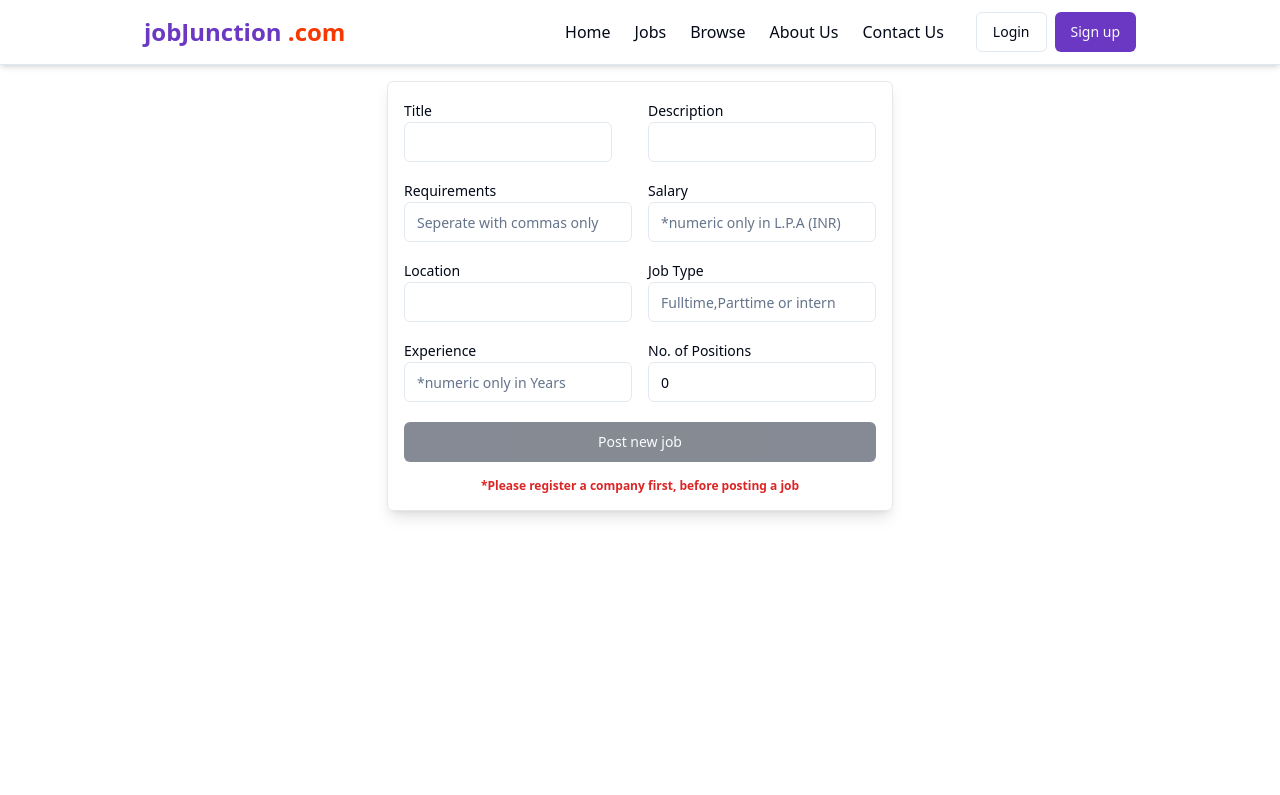
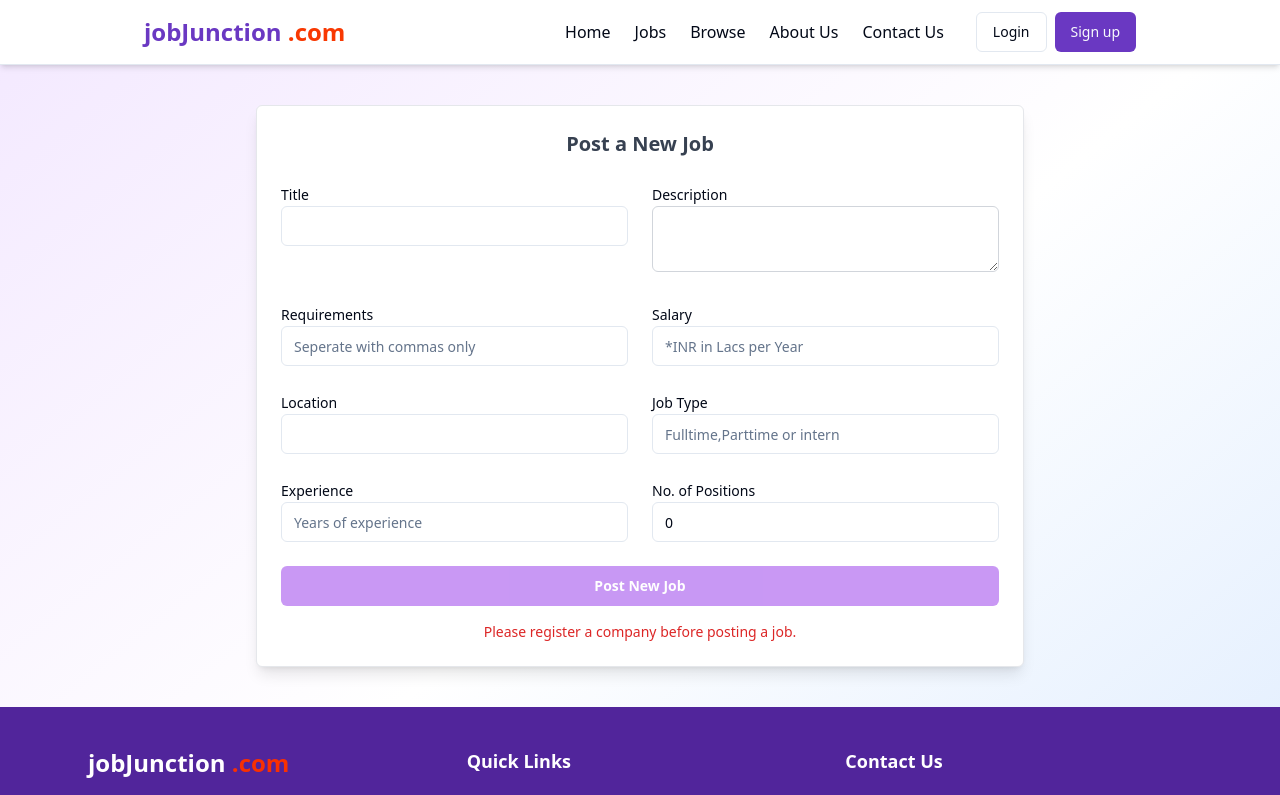
Before and after one commit to Mr-shubham1/mern-job, a React (Vite) app in the folder frontend/: page /admin/jobs/create in a window 1280 px wide. Shown: the top 795 px of the page. Built offline with nearby package versions, Linux system fonts and the light colour scheme.

Commit message:
3rd commit on 29/12/2024

```diff
--- a/frontend/src/components/admin/Postjobs.jsx
+++ b/frontend/src/components/admin/Postjobs.jsx
@@ -18,8 +18,9 @@ import { JOB_END_POINT } from "@/utils/constant";
 import { toast } from "sonner";
 import { useNavigate } from "react-router-dom";
 import { Loader2 } from "lucide-react";
+import Footer from "../Footer";
 
-const companyArray = [];
+// const companyArray = [];
 
 const Postjobs = () => {
   const [input, setInput] = useState({
@@ -36,27 +37,26 @@ const Postjobs = () => {
   const [loading, setLoading] = useState(false);
   const navigate = useNavigate();
   const companies = useSelector((store) => store.company.allCompany);
-  // console.log(companies);
+
   const changeEventHandler = (e) => {
     setInput({
       ...input,
       [e.target.name]: e.target.value,
     });
   };
+
   const selecteventHndler = (value) => {
     const selectedCompany = companies.find((company) => {
       return company.name.toLowerCase() === value;
     });
-    // console.log(selectedCompany._id);
     setInput({
       ...input,
       companyId: selectedCompany._id,
     });
-    // console.log(input);
   };
+
   const submitHandler = async (e) => {
     e.preventDefault();
-    // console.log(input);
     try {
       setLoading(true);
       const res = await axios.post(`${JOB_END_POINT}/post`, input, {
@@ -65,8 +65,6 @@ const Postjobs = () => {
         },
         withCredentials: true,
       });
-      // console.log(res);
-
       if (res.data.success) {
         toast.success(res.data.message);
         setLoading(false);
@@ -79,15 +77,41 @@ const Postjobs = () => {
       setLoading(false);
     }
   };
+
   return (
-    <div>
+    <div className="bg-gradient-to-br from-purple-100 via-white to-blue-100">
       <Navbar />
-      <div className="  flex items-center justify-center  my-4">
+      <div className="flex items-center justify-center my-10 px-4 ">
         <form
           onSubmit={submitHandler}
-          className=" max-w-5xl p-4 border border-gray-200 shadow-lg rounded-md"
+          className="max-w-3xl w-full p-6 bg-white border border-gray-200 shadow-lg rounded-md"
         >
-          <div className="grid grid-cols-2 gap-4 ">
+          <h1 className="text-xl font-bold mb-6 text-gray-700 text-center">
+            Post a New Job
+          </h1>
+          <div className="grid grid-cols-1 sm:grid-cols-2 gap-6">
+          {companies.length !== 0 && (
+              <div className="col-span-1 sm:col-span-2">
+                <Label>Company <span className="text-red-800 text-lg">*</span> </Label>
+                <Select onValueChange={selecteventHndler}>
+                  <SelectTrigger className="w-full mt-2">
+                    <SelectValue placeholder="Select a Company" />
+                  </SelectTrigger>
+                  <SelectContent>
+                    <SelectGroup>
+                      {companies.map((company) => (
+                        <SelectItem
+                          key={company._id}
+                          value={company?.name.toLowerCase()}
+                        >
+                          {company.name}
+                        </SelectItem>
+                      ))}
+                    </SelectGroup>
+                  </SelectContent>
+                </Select>
+              </div>
+            )}
             <div>
               <Label>Title</Label>
               <Input
@@ -95,18 +119,18 @@ const Postjobs = () => {
                 name="title"
                 value={input.title}
                 onChange={changeEventHandler}
-                className="w-52 focus-visible:ring-0 focus-visible:ring-offset-0"
+                className=" focus-visible:ring-0 focus-visible:ring-offset-0"
               />
             </div>
             <div>
               <Label>Description</Label>
-              <Input
-                type="text"
+              <textarea
                 name="description"
                 value={input.description}
                 onChange={changeEventHandler}
-                className=" focus-visible:ring-0 focus-visible:ring-offset-0"
-              />
+                rows={2}
+                className="w-full border border-gray-300 rounded-md p-2 focus:ring-purple-500"
+              ></textarea>
             </div>
             <div>
               <Label>Requirements</Label>
@@ -122,10 +146,10 @@ const Postjobs = () => {
             <div>
               <Label>Salary</Label>
               <Input
-                type="text"
+                type="number"
                 name="salary"
                 value={input.salary}
-                placeholder="*numeric only in L.P.A (INR)"
+                placeholder="*INR in Lacs per Year"
                 onChange={changeEventHandler}
                 className=" focus-visible:ring-0 focus-visible:ring-offset-0"
               />
@@ -154,10 +178,10 @@ const Postjobs = () => {
             <div>
               <Label>Experience</Label>
               <Input
-                type="text"
+                type="number"
                 name="experience"
                 value={input.experience}
-                placeholder="*numeric only in Years"
+                placeholder="Years of experience"
                 onChange={changeEventHandler}
                 className=" focus-visible:ring-0 focus-visible:ring-offset-0"
               />
@@ -172,39 +196,23 @@ const Postjobs = () => {
                 className=" focus-visible:ring-0 focus-visible:ring-offset-0"
               />
             </div>
-            {companies.length !== 0 && (
-              <Select onValueChange={selecteventHndler}>
-                <SelectTrigger className="w-[180px]">
-                  <SelectValue placeholder="*Select a Company" />
-                </SelectTrigger>
-                <SelectContent>
-                  <SelectGroup>
-                    {companies.map((company) => {
-                      return (
-                        <SelectItem
-                          key={company._id}
-                          value={company?.name.toLowerCase()}
-                        >
-                          {company.name}
-                        </SelectItem>
-                      );
-                    })}
-                  </SelectGroup>
-                </SelectContent>
-              </Select>
-            )}
+
           </div>
-          <Button type="submit" className="w-full mx-auto mt-5" disabled={companies.length === 0}>
-            {!loading ? "Post new job" : <Loader2 className="animate-spin" />}
+          <Button
+            type="submit"
+            className="w-full mt-6 bg-purple-600 hover:bg-purple-700 text-white font-semibold py-2"
+            disabled={companies.length === 0 || loading}
+          >
+            {!loading ? "Post New Job" : <Loader2 className="animate-spin" />}
           </Button>
-
           {companies.length === 0 && (
-            <p className="text-xs text-red-600 font-bold mt-4 text-center">
-              *Please register a company first, before posting a job
+            <p className="text-center text-sm text-red-600 mt-4">
+              Please register a company before posting a job.
             </p>
           )}
         </form>
       </div>
+      <Footer/>
     </div>
   );
 };
```
